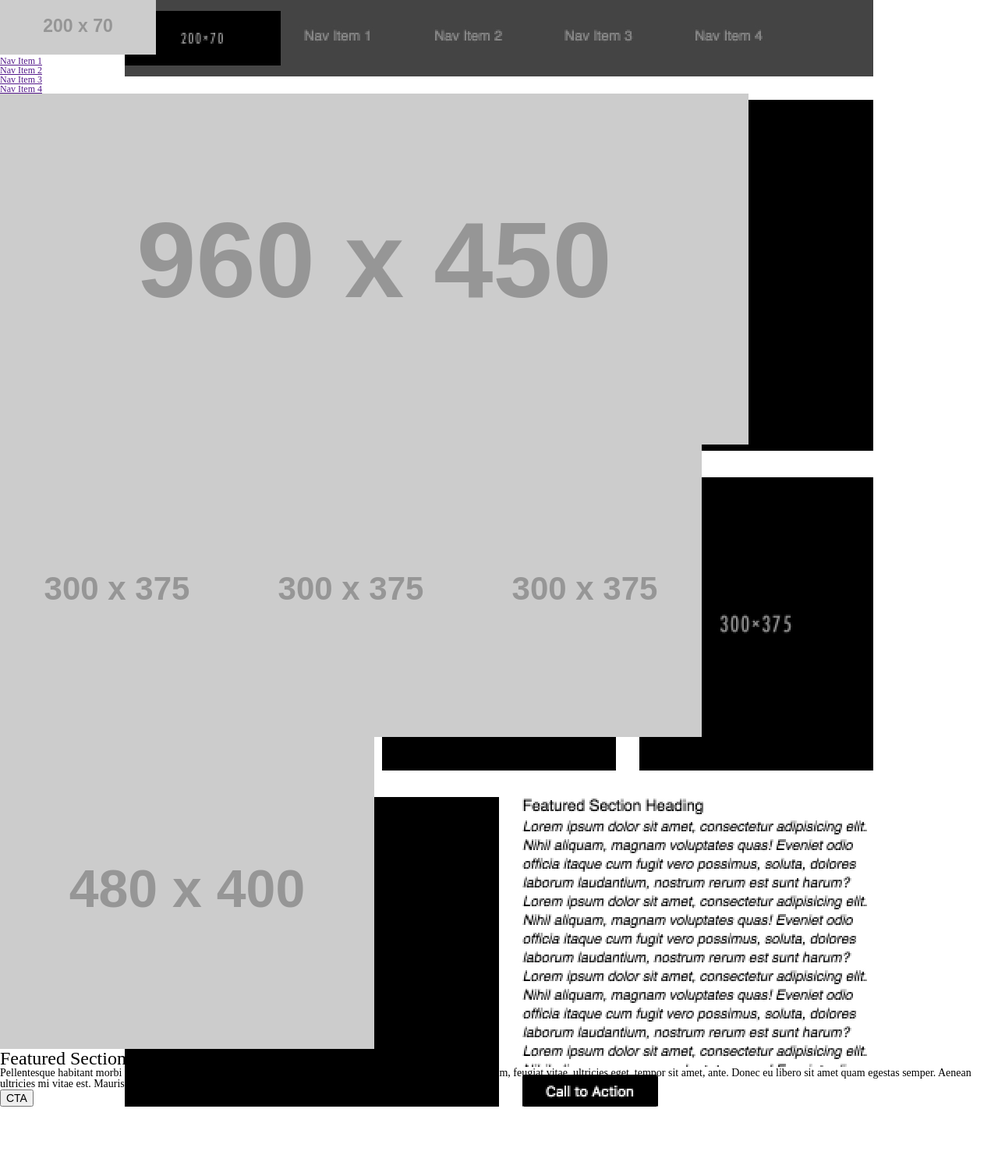
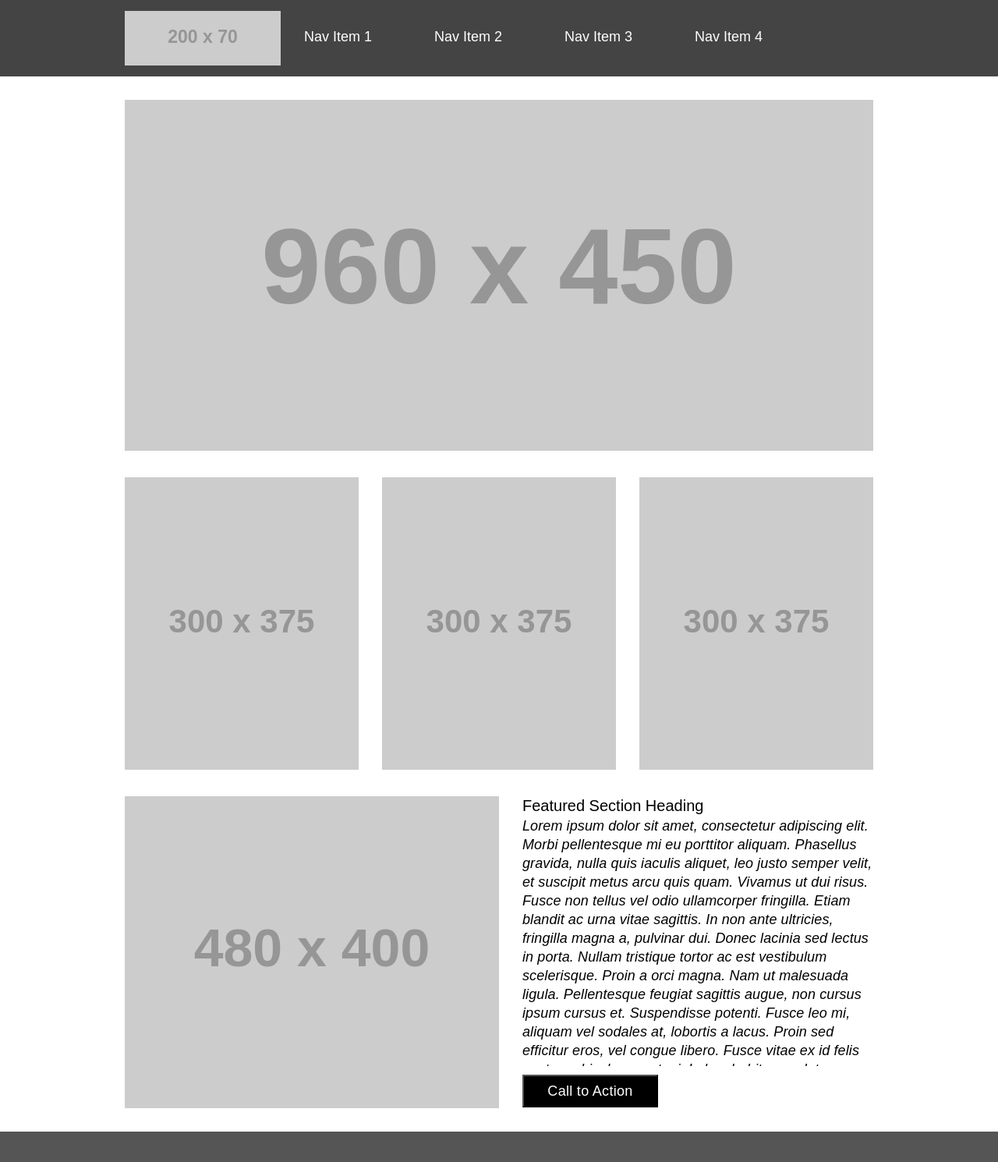
Before and after one commit to spinetree/wireframe-exercise, a plain HTML site: page index.html in a window 1280 px wide. Shown: the whole page at 78% size. Before the commit the page ends 1419 px from the top, so only its background shows below. Drawn offline with Linux system fonts and the light colour scheme; placeholder pictures from the web are drawn by us.

Commit message:
pixel fucking perfect

```diff
--- a/css/style.css
+++ b/css/style.css
@@ -1,7 +1,9 @@
+
 body {
     font-size: 12px;
-    /* the comp */
-    background: url('/images/wireframe-comp.jpg') no-repeat top center;
+    /* the comp
+    background: url('/images/wireframe-comp.jpg') no-repeat top center; */
+    font-family: Arial, Helvetica, sans-serif;
 }
 
 h1,
@@ -13,15 +15,113 @@ p {
     font-size: 14px;
 }
 
-li {}
-
-li a {}
-
-button {
-    font-size: 14px;
+a {
+    text-decoration: none;
 }
 
 /* gets rid of annoying spaces between things */
 section {
     font-size: 0;
 }
+
+/* the actual stuff */
+
+nav {
+    height: 98px;
+    display: block;
+    width: 100%;
+    background: #444;
+}
+
+
+nav ul {
+    display: flex;
+    width: 960px;
+    margin: 0 auto;
+    padding: left 10px;
+}
+
+nav li {
+    display: inline-block;
+    margin: 14px 80px 0 0;
+}
+
+nav li:first-child {
+    margin-right: 30px;
+}
+
+nav li a {
+    line-height: 66px;
+    color: white;
+    font-size: 18px;
+}
+
+main {
+    width: 960px;
+    margin: 30px auto;
+}
+
+#hero {}
+
+#sub-banners {
+    margin-top: 34px;
+    display: flex;
+}
+
+#sub-banners img {
+    margin-right: 30px;
+}
+
+#sub-banners img:last-child {
+    margin-right: 0;
+}
+
+#featured {
+    margin-top: 34px;
+    display: flex;
+}
+
+#featured img {
+    margin-right: 30px;
+}
+
+#featured h2 {
+    font-size: 20px;
+    line-height: 24px;
+    /* margin-bottom:4px; */
+}
+
+#featured p {
+    font-size: 18px;
+    line-height: 24px;
+    font-style: italic;
+    letter-spacing: 0.1px;
+    margin-top: 2px;
+    overflow: auto;
+    height: 320px;
+}
+
+button {
+    font-size: 14px;
+    margin-top: 11px;
+    width: 174px;
+    height: 42px;
+    color: white;
+    font-size: 18px;
+    letter-spacing: 0.3px;
+    text-align: center;
+    background: #000;
+    transition: 350ms all;
+}
+
+button:hover {
+    background: #ccc;
+    color: #222;
+}
+
+footer {
+    display:block;
+    margin-top:30px;
+    background:#555;
+    min-height:134px;
+}
--- a/index.html
+++ b/index.html
@@ -11,7 +11,7 @@
 
     <nav>
         <ul>
-            <li><img id="logo" src="https://via.placeholder.com/200x70/ddd" title="" alt="" /></li>
+            <li><img src="https://via.placeholder.com/200x70/ddd" title="" alt="" /></li>
             <li><a href="">Nav Item 1</a></li>
             <li><a href="">Nav Item 2</a></li>
             <li><a href="">Nav Item 3</a></li>
@@ -20,21 +20,21 @@
     </nav>
 
     <main>
-        <section>
-            <img class="nospace" src="https://via.placeholder.com/960x450/ddd" title="" alt="" />
+        <section id="hero">
+            <img src="https://via.placeholder.com/960x450/ddd" title="" alt="" />
         </section>
-        <section>
-            <img class="nospace" src="https://via.placeholder.com/300x375/ddd" title="" alt="" />
-            <img class="nospace" src="https://via.placeholder.com/300x375/ddd" title="" alt="" />
-            <img class="nospace" src="https://via.placeholder.com/300x375/ddd" title="" alt="" />
+        <section id="sub-banners">
+            <img src="https://via.placeholder.com/300x375/ddd" title="" alt="" />
+            <img src="https://via.placeholder.com/300x375/ddd" title="" alt="" />
+            <img src="https://via.placeholder.com/300x375/ddd" title="" alt="" />
         </section>
         <section id="featured">
             <img src="https://via.placeholder.com/480x400/ddd" title="" alt="" />
-            <h2>Featured Section Heading</h2>
-            <p>Pellentesque habitant morbi tristique senectus et netus et malesuada fames ac turpis egestas. Vestibulum
-                tortor quam, feugiat vitae, ultricies eget, tempor sit amet, ante. Donec eu libero sit amet quam egestas
-                semper. Aenean ultricies mi vitae est. Mauris placerat eleifend leo.</p>
-            <button>CTA</button>
+            <article>
+                <h2>Featured Section Heading</h2>
+                <p>Lorem ipsum dolor sit amet, consectetur adipiscing elit. Morbi pellentesque mi eu porttitor aliquam. Phasellus gravida, nulla quis iaculis aliquet, leo justo semper velit, et suscipit metus arcu quis quam. Vivamus ut dui risus. Fusce non tellus vel odio ullamcorper fringilla. Etiam blandit ac urna vitae sagittis. In non ante ultricies, fringilla magna a, pulvinar dui. Donec lacinia sed lectus in porta. Nullam tristique tortor ac est vestibulum scelerisque. Proin a orci magna. Nam ut malesuada ligula. Pellentesque feugiat sagittis augue, non cursus ipsum cursus et. Suspendisse potenti. Fusce leo mi, aliquam vel sodales at, lobortis a lacus. Proin sed efficitur eros, vel congue libero. Fusce vitae ex id felis auctor vehicula non at mi. In hac habitasse platea dictumst.</p>
+                <button>Call to Action</button>
+            </article>
         </section>
     </main>
 
```
